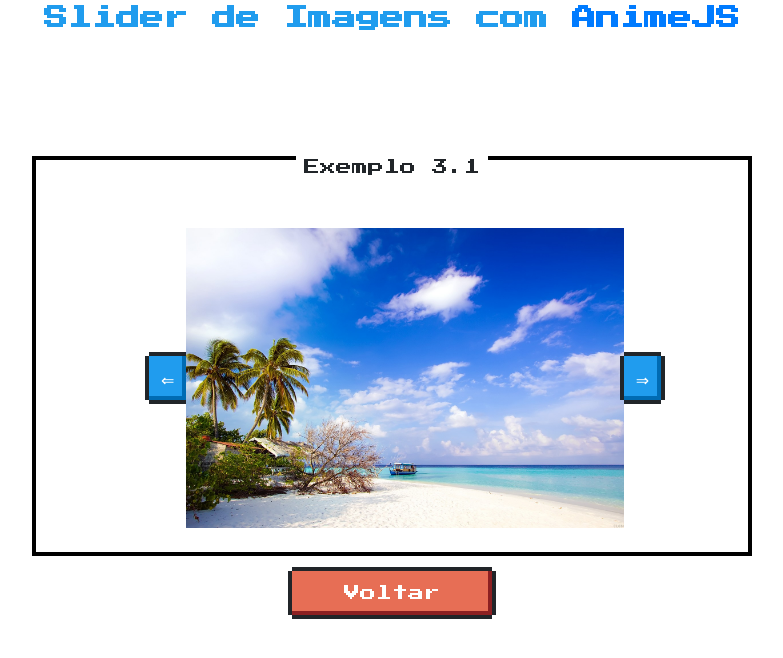
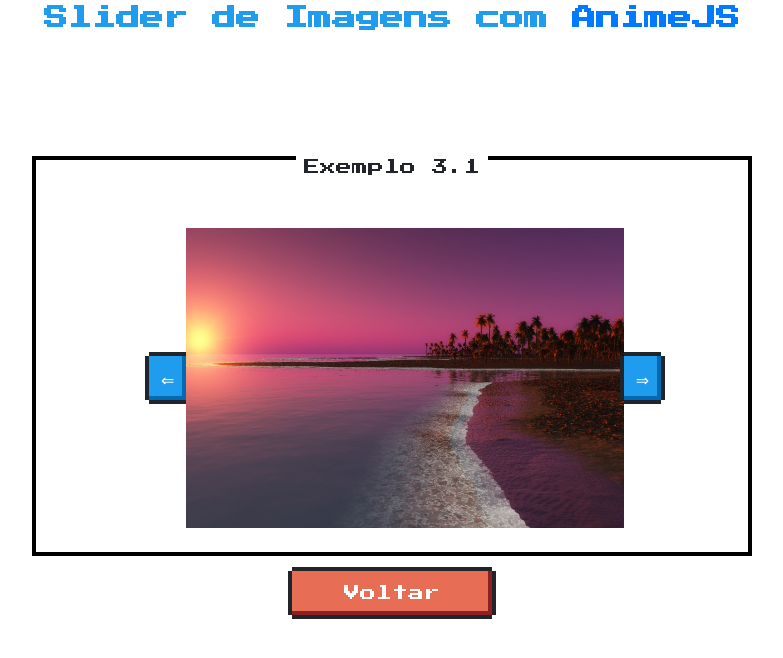
Before and after one commit to gillgonzales/cstsi-202602-aei-web-animations, a React (Vite) app in the folder aula04-lib-animejs/exemplos-react/: page /exemplo-03-slider-imagem in a window 1280 px wide. Shown: the top 658 px of the page, without its empty margins (248-1031 px from the left). Built offline with nearby package versions, Linux system fonts and the light colour scheme.

Commit message:
refactor: aplicando scope ao slider de imagens com animejs e reactjs

```diff
--- a/aula04-lib-animejs/exemplos-react/src/pages/Exemplo03SliderImagem/Exemplo03SliderImagem.jsx
+++ b/aula04-lib-animejs/exemplos-react/src/pages/Exemplo03SliderImagem/Exemplo03SliderImagem.jsx
@@ -1,18 +1,22 @@
 import React, { useEffect, useRef, useState } from 'react'
 import { ContainerExamples } from '../../styles/ContainerExamples.styeld'
 import { Slider, SliderContainer, SliderElement, SliderItem, SliderList } from './Exemplo03SliderImagem.styled'
-import { animate, utils } from 'animejs'
+import { animate, createScope, utils } from 'animejs'
 
-const Exemplo03SliderImagem = ({totalSlides}) => {
+const Exemplo03SliderImagem = ({ totalSlides }) => {
 
-    const [activeItemIndex, setActiveItemIndex] = useState(4)
+    const [activeItemIndex, setActiveItemIndex] = useState(2)
 
-    const ArrayTotalSlides = Array.from({length:totalSlides});
+    const ArrayTotalSlides = Array.from({ length: totalSlides });
+    // console.log(ArrayTotalSlides)
+
+    const root = useRef(null)
+    const scope = useRef(null)
 
     const slideAnimationOptions = useRef({
-        opacity: [0,1],
-        scale:['0.5', '1'],
-        filter:['blur(50px)', 'blur(0px)'],
+        opacity: [0, 1],
+        scale: ['0.5', '1'],
+        filter: ['blur(50px)', 'blur(0px)'],
         delay: 100,
         duration: 1000,
         autoplay: true,
@@ -21,21 +25,28 @@ const Exemplo03SliderImagem = ({totalSlides}) => {
     })
 
     const nextSlide = () => {
-        if (activeItemIndex < totalSlides-1)
-         setActiveItemIndex(activeItemIndex+1)
+        if (activeItemIndex < totalSlides - 1)
+            setActiveItemIndex(activeItemIndex + 1)
     }
 
     const prevSlide = () => {
         if (activeItemIndex > 0)
-         setActiveItemIndex(activeItemIndex-1)
+            setActiveItemIndex(activeItemIndex - 1)
     }
 
     useEffect(() => {
+        scope.current = createScope({ root }).add(scope => {
+
+            scope.add('animaSlide', () => {
                 animate(
-            utils.$(`li:nth-child(${activeItemIndex+1}) img`),
+                    utils.$(`li:nth-child(${activeItemIndex + 1}) img`),
                     slideAnimationOptions.current
                 )
-    },[activeItemIndex])
+            })
+
+        })
+        scope.current.methods.animaSlide()
+    }, [activeItemIndex])
 
     return (
         <>
@@ -53,15 +64,15 @@ const Exemplo03SliderImagem = ({totalSlides}) => {
                                 type="button"
                                 className="nes-btn is-primary"
                                 onClick={prevSlide}
-                                style={{visibility: activeItemIndex > 0?'visible':'hidden'}}
+                                style={{ visibility: activeItemIndex > 0 ? 'visible' : 'hidden' }}
                             >&lArr;</button>
                         </div>
-                        <Slider>
+                        <Slider ref={root}>
                             <SliderList>
                                 {ArrayTotalSlides.map((_, indexSlide) => (
-                                        <li key={indexSlide+1}
+                                    <li key={indexSlide + 1}
                                         style={{
-                                                display: activeItemIndex === indexSlide?'block':'none'
+                                            display: activeItemIndex === indexSlide ? 'block' : 'none'
                                         }}>
                                         <SliderElement >
                                             <img src={`/assets/img/wallpapers/wallpaper0${indexSlide + 1}.jpg`} alt={`Slider ${indexSlide + 1}`} />
@@ -76,7 +87,7 @@ const Exemplo03SliderImagem = ({totalSlides}) => {
                                 type="button"
                                 className="nes-btn  is-primary"
                                 onClick={nextSlide}
-                                    style={{visibility: activeItemIndex<totalSlides-1 ?'visible':'hidden'}}
+                                style={{ visibility: activeItemIndex < totalSlides - 1 ? 'visible' : 'hidden' }}
                             > &rArr;
                             </button>
                         </div>
```
Lines whose indentation alone changed are shown as unchanged.
